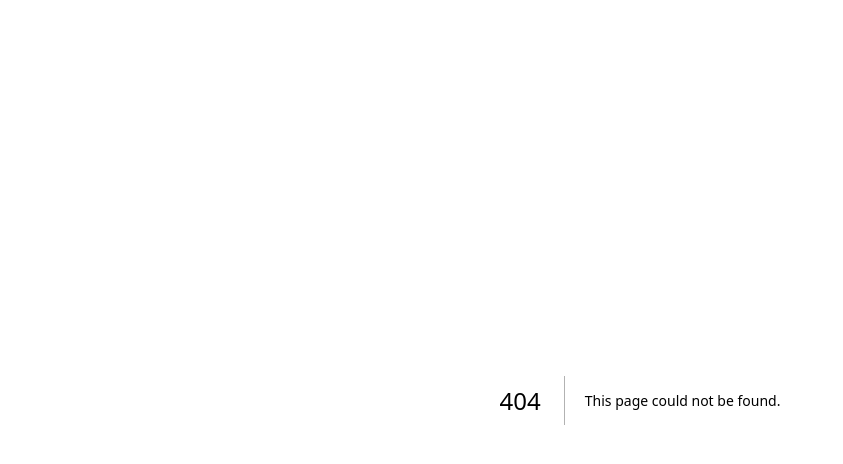
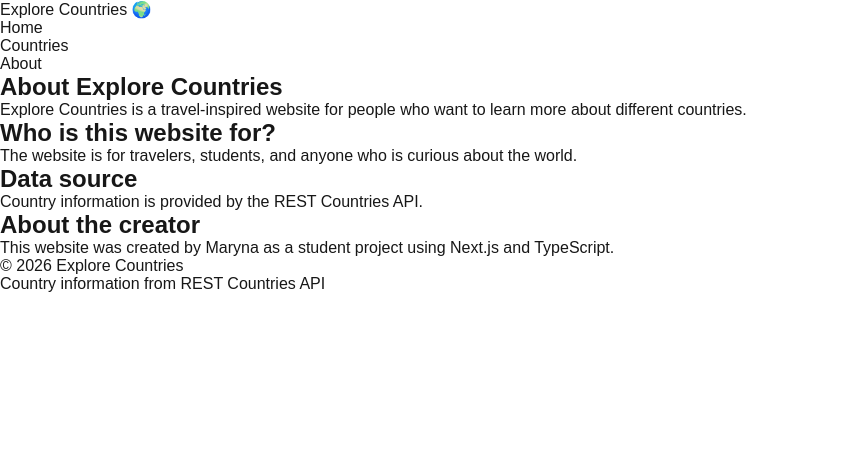
Before and after one commit to MarynaTryus/explore-countries, a Next.js app: page /about in a window 1280 px wide. Before the commit this address had no page. Shown: the top 464 px of the page, without its empty margins (0-843 px from the left). Built offline with nearby package versions, Linux system fonts and the light colour scheme.

Commit message:
Add layout navigation and basic pages

```diff
--- /dev/null
+++ b/app/about/page.tsx
@@ -0,0 +1,28 @@
+// Information about the website
+export default function AboutPage() {
+  return (
+    <section>
+      <h1>About Explore Countries</h1>
+
+      <p>
+        Explore Countries is a travel-inspired website for people who want to
+        learn more about different countries.
+      </p>
+
+      <h2>Who is this website for?</h2>
+      <p>
+        The website is for travelers, students, and anyone who is curious about
+        the world.
+      </p>
+
+      <h2>Data source</h2>
+      <p>Country information is provided by the REST Countries API.</p>
+
+      <h2>About the creator</h2>
+      <p>
+        This website was created by Maryna as a student project using Next.js
+        and TypeScript.
+      </p>
+    </section>
+  );
+}
--- a/app/layout.tsx
+++ b/app/layout.tsx
@@ -1,26 +1,28 @@
 import type { Metadata } from "next";
-import { Geist, Geist_Mono } from "next/font/google";
+import Header from "../components/header/header";
+import Footer from "../components/footer/footer";
 import "./globals.css";
 
-const geistSans = Geist({
-  variable: "--font-geist-sans",
-  subsets: ["latin"],
-});
-
-const geistMono = Geist_Mono({
-  variable: "--font-geist-mono",
-  subsets: ["latin"],
-});
-
 export const metadata: Metadata = {
-  title: "Create Next App",
-  description: "Generated by create next app",
+  title: "Explore Countries",
+  description: "Discover countries around the world.",
 };
 
-export default function RootLayout({ children }: LayoutProps<"/">) {
+// Shared layout for all pages
+export default function RootLayout({
+  children,
+}: Readonly<{
+  children: React.ReactNode;
+}>) {
   return (
-    <html lang="en" className={`${geistSans.variable} ${geistMono.variable}`}>
-      <body>{children}</body>
+    <html lang="en">
+      <body>
+        <Header />
+
+        <main>{children}</main>
+
+        <Footer />
+      </body>
     </html>
   );
 }
--- /dev/null
+++ b/components/footer/footer.tsx
@@ -0,0 +1,9 @@
+// Shared footer displayed on every page
+export default function Footer() {
+  return (
+    <footer>
+      <p>© 2026 Explore Countries</p>
+      <p>Country information from REST Countries API</p>
+    </footer>
+  );
+}
--- /dev/null
+++ b/components/header/header.tsx
@@ -0,0 +1,24 @@
+import Link from "next/link";
+
+// Shared navigation displayed on every page
+export default function Header() {
+  return (
+    <header>
+      <nav aria-label="Main navigation">
+        <Link href="/">Explore Countries 🌍</Link>
+
+        <ul>
+          <li>
+            <Link href="/">Home</Link>
+          </li>
+          <li>
+            <Link href="/countries">Countries</Link>
+          </li>
+          <li>
+            <Link href="/about">About</Link>
+          </li>
+        </ul>
+      </nav>
+    </header>
+  );
+}
```
Also changed, not shown: app/countries/page.tsx (added, +10 -0 lines), app/page.tsx (+18 -65 lines).
